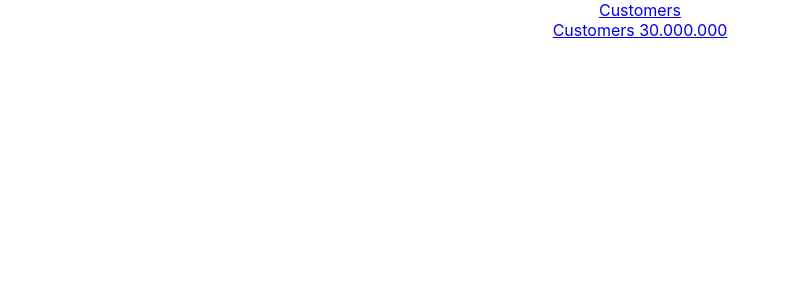
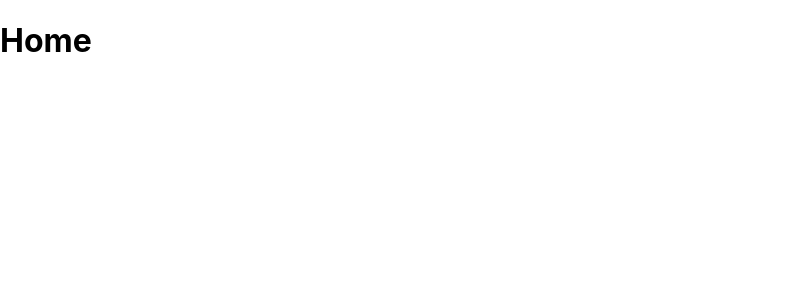
Before and after one commit to a7xfernandez/customer-app, a React (Create React App) app: page / in a window 1280 px wide. Shown: the top 300 px of the page, without its empty margins (0-788 px from the left). Built offline with nearby package versions, Linux system fonts and the light colour scheme.

Commit message:
Agregando funcionalidad de rutas src/App.js

```diff
--- a/src/App.js
+++ b/src/App.js
@@ -1,14 +1,22 @@
 import React, { Component } from 'react';
-import {Link, BrowserRouter as Router} from 'react-router-dom';
+import { BrowserRouter as Router,Route} from 'react-router-dom';
 import './App.css';
 
 class App extends Component {
+
+  renderHome =()=> <h1>Home</h1>;
+  renderCustomerContainer =()=> <h1>Customer Container</h1>;
+  renderCustomerListContainer =()=> <h1>Customer List Container</h1>;
+  renderCustomerNewContainer =()=> <h1>Customer New Container</h1>;
+
   render(){
     return (
       <Router>
-        <div className="App">
-          <Link to="/Customer">Customers</Link><br></br>
-          <Link to="/Customer/30000000">Customers 30.000.000</Link>
+        <div>
+          <Route exact path="/" component={this.renderHome}></Route>
+          <Route exact path="/customers" component={this.renderCustomerListContainer}></Route>
+          <Route exact path="/customers/:dni" component={this.renderCustomerContainer}></Route>
+          <Route exact path="/customers/new" component={this.renderCustomerNewContainer}></Route>
         </div>
       </Router>
     );
```
